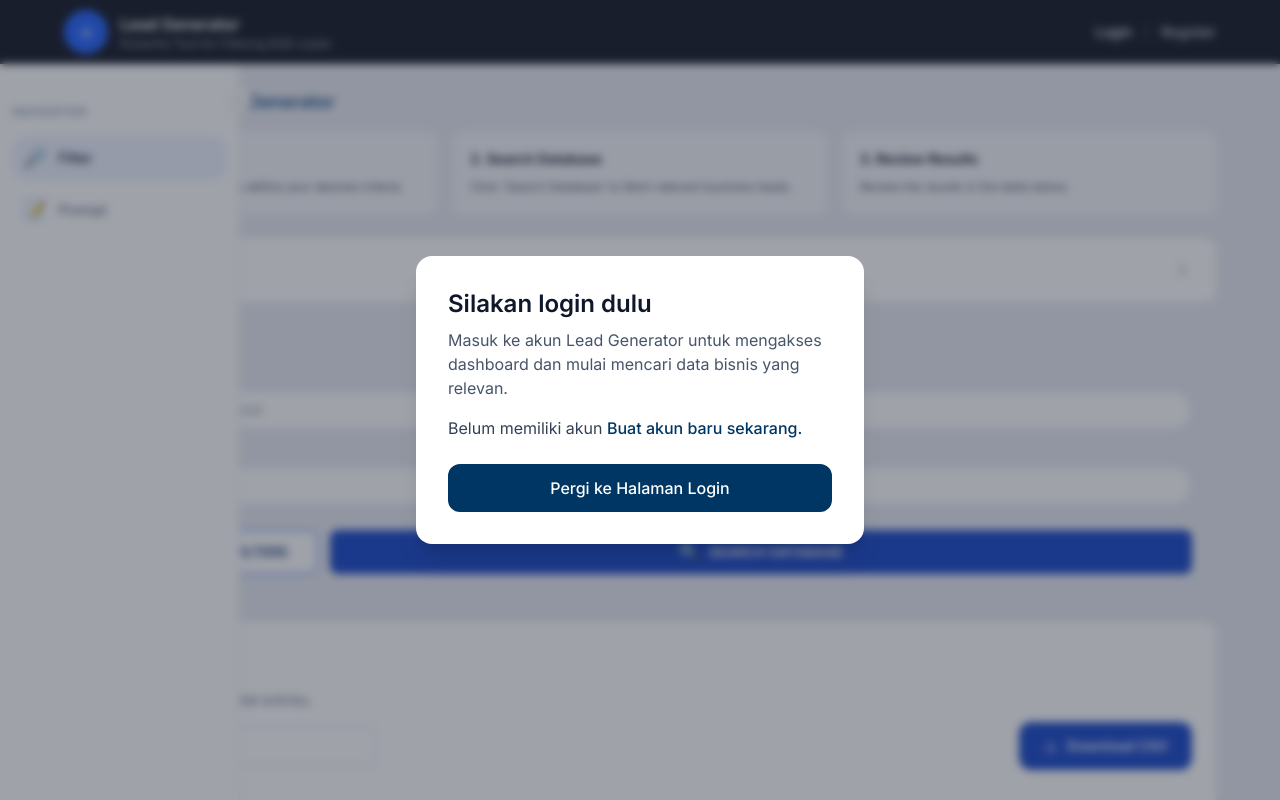
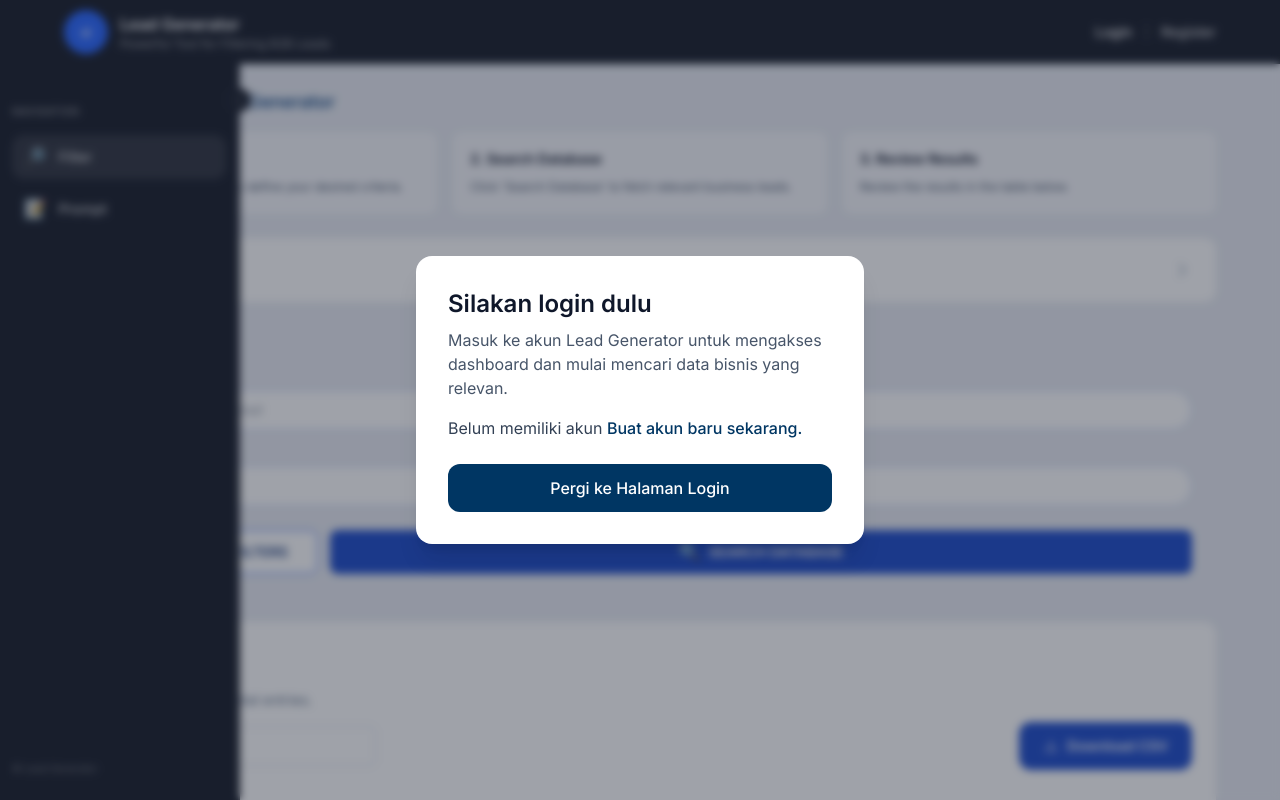
Before and after one commit to SSDIGITAL-DevTeam/leads-generator-end-user, a Next.js app: page /dashboard in a window 1280 px wide. Shown: the top 800 px of the page. Built offline with nearby package versions, Linux system fonts and the light colour scheme.

Commit message:
refactor: update sidebar color

```diff
--- a/src/_components/Sidebar.tsx
+++ b/src/_components/Sidebar.tsx
@@ -9,26 +9,31 @@ type SidebarProps = {
 };
 
 const navItems = [
-  {
-    label: "Filter",
-    href: "/dashboard",
-    icon: "🔎",
-  },
-  {
-    label: "Prompt",
-    href: "/prompt",
-    icon: "📝",
-  },
+  { label: "Filter", href: "/dashboard", icon: "🔎" },
+  { label: "Prompt", href: "/prompt", icon: "📝" },
 ];
 
 export function Sidebar({ collapsed = false }: SidebarProps) {
   const pathname = usePathname();
 
   return (
+    <aside
+      className={cn(
+        // warna & tone sama dengan topbar
+        "h-full bg-[#1F2430] text-white",
+        // sedikit border agar kontras dengan konten
+        "border-r border-white/10"
+      )}
+    >
       <div className={cn("flex h-full flex-col gap-4 px-3 py-6", collapsed && "px-2")}>
         {/* header / title */}
-      <div className={cn("text-xs font-semibold text-slate-400", collapsed && "text-center")}>
-        {!collapsed ? "NAVIGATION" : "•"}
+        <div
+          className={cn(
+            "text-[10px] font-semibold uppercase tracking-wider text-white/50",
+            collapsed && "text-center"
+          )}
+        >
+          {!collapsed ? "Navigation" : "•"}
         </div>
 
         <nav className="flex flex-1 flex-col gap-2">
@@ -38,20 +43,32 @@ export function Sidebar({ collapsed = false }: SidebarProps) {
               <Link
                 key={item.href}
                 href={item.href as any}
+                title={collapsed ? item.label : undefined}
                 className={cn(
-                "flex items-center gap-3 rounded-2xl px-3 py-3 text-sm font-medium transition",
-                isActive
-                  ? "bg-[#EEF3FF] text-slate-900"
-                  : "text-slate-500 hover:bg-slate-50",
+                  "group relative flex items-center gap-3 rounded-xl px-3 py-3 text-sm font-medium outline-none transition",
+
+                  "text-white/80 hover:text-white",
+
+                  "hover:bg-white/10",
+                  isActive && "bg-white/10 text-white",
+
+                  "before:absolute before:left-0 before:top-1/2 before:-translate-y-1/2 before:h-7 before:w-0.5 before:rounded-full before:bg-transparent",
+                  isActive && "before:bg-[#2F6BFF]",
                   collapsed && "justify-center px-0"
                 )}
               >
                 <span className="text-lg leading-none">{item.icon}</span>
-              {!collapsed && <span>{item.label}</span>}
+                {!collapsed && <span className="truncate">{item.label}</span>}
               </Link>
             );
           })}
         </nav>
+
+        {/* footer kecil (optional) */}
+        {!collapsed && (
+          <div className="mt-auto text-[10px] text-white/40">© Lead Generator</div>
+        )}
       </div>
+    </aside>
   );
 }
--- a/src/_components/Topbar.tsx
+++ b/src/_components/Topbar.tsx
@@ -49,7 +49,7 @@ export const Topbar = ({ className }: { className?: string }) => {
             </div>
             <div className="leading-tight">
               <Link
-                href="/pages/dashboard"
+                href={"/pages/dashboard" as any}
                 className="text-sm font-semibold text-white md:text-base"
               >
                 Lead Generator
--- a/src/app/(pages)/layout.tsx
+++ b/src/app/(pages)/layout.tsx
@@ -25,15 +25,18 @@ export default function PagesLayout({ children }: { children: ReactNode }) {
       {/* 2. SIDEBAR DESKTOP, MULAI DI BAWAH TOPBAR */}
       <aside
         className={cn(
-          "fixed left-0 z-40 hidden h-[calc(100vh-64px)] border-r border-slate-200 bg-white transition-all duration-200 lg:block",
+          "fixed left-0 z-40 hidden h-[calc(100vh-64px)] transition-all duration-200 lg:block",
+          // dark theme sama kayak Topbar
+          "bg-[#1F2430] text-white border-r border-white/10",
           isCollapsed ? "w-16" : "w-60"
         )}
-        style={{ top: TOPBAR_HEIGHT }} // supaya tidak nutup topbar
+        style={{ top: TOPBAR_HEIGHT }}
       >
+        {/* toggle collapse */}
         <button
           type="button"
           onClick={() => setIsCollapsed((prev) => !prev)}
-          className="absolute -right-3 top-6 z-50 flex h-6 w-6 items-center justify-center rounded-full border border-slate-200 bg-white text-xs shadow-sm"
+          className="absolute -right-3 top-6 z-50 flex h-6 w-6 items-center justify-center rounded-full border border-white/10 bg-[#1F2430] text-xs text-white/80 shadow-sm hover:bg-white/10"
         >
           {isCollapsed ? "›" : "‹"}
         </button>
```
Lines whose indentation alone changed are shown as unchanged.
